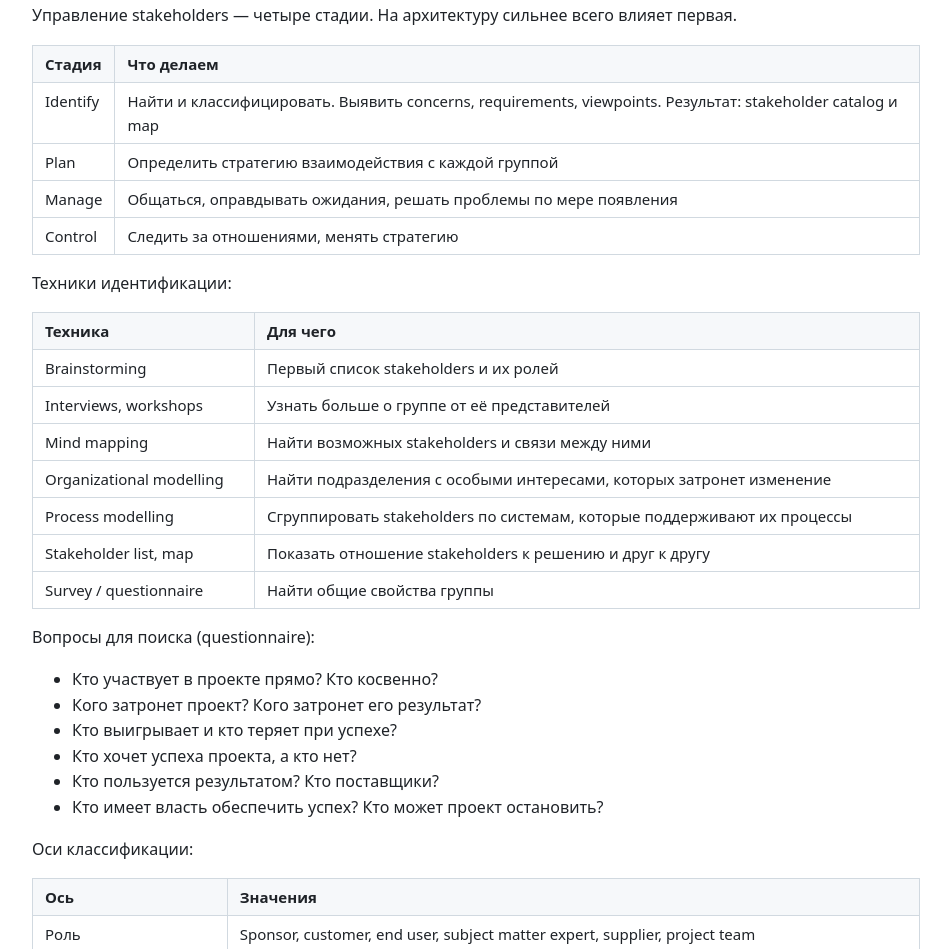
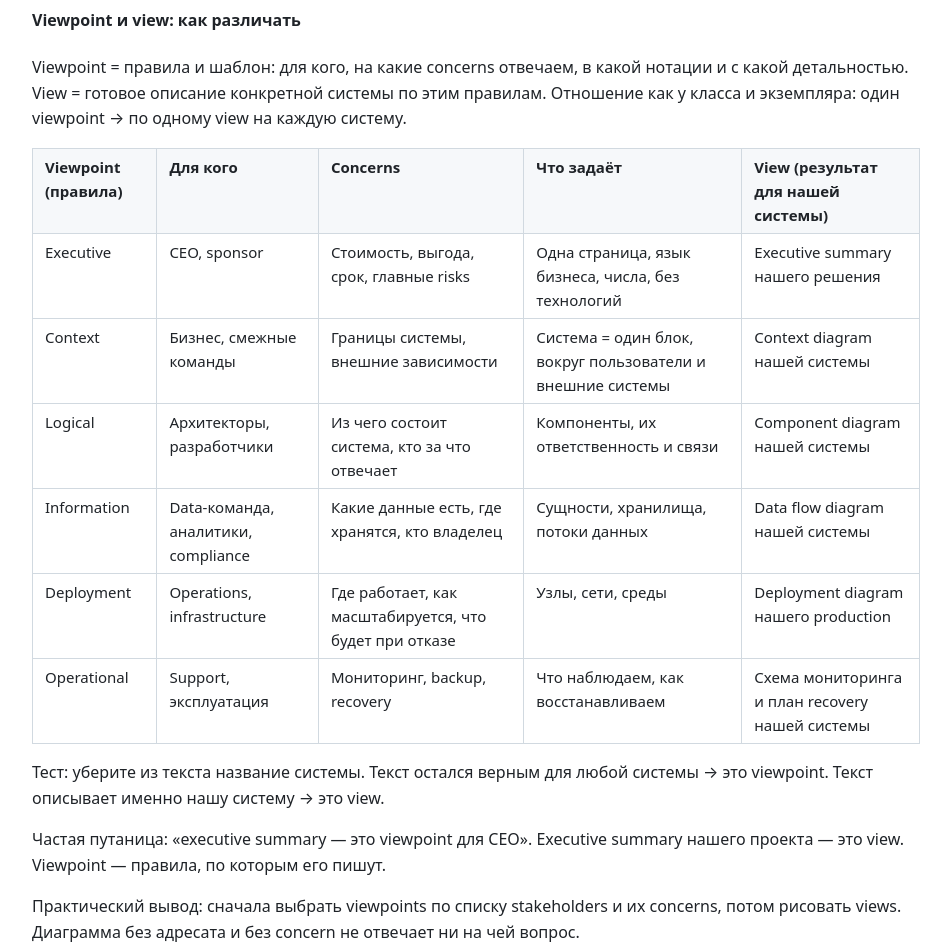
Before and after one commit to natmasslove/sas-materials, a plain HTML site: page html/module-02a.html in a window 1280 px wide. Shown: the part 1337-2286 px from the top of the page, without its empty margins (164-1115 px from the left). Drawn offline with Linux system fonts and the light colour scheme.

Commit message:
Module 2A: add viewpoint vs view subsection; drop one question
Co-Authored-By: Claude Fable 5.2 <noreply@anthropic.com>

```diff
--- a/html/module-02a.html
+++ b/html/module-02a.html
@@ -70,6 +70,66 @@
 </tbody>
 </table></div>
 <p>Принцип: одна модель не может показать сложную систему так, чтобы её поняли все stakeholders. Отсюда несколько views.</p>
+<h4>Viewpoint и view: как различать</h4>
+<p>Viewpoint = правила и шаблон: для кого, на какие concerns отвечаем, в какой нотации и с какой детальностью. View = готовое описание конкретной системы по этим правилам. Отношение как у класса и экземпляра: один viewpoint → по одному view на каждую систему.</p>
+<div class="table"><table>
+<thead>
+<tr>
+<th>Viewpoint (правила)</th>
+<th>Для кого</th>
+<th>Concerns</th>
+<th>Что задаёт</th>
+<th>View (результат для нашей системы)</th>
+</tr>
+</thead>
+<tbody>
+<tr>
+<td>Executive</td>
+<td>CEO, sponsor</td>
+<td>Стоимость, выгода, срок, главные risks</td>
+<td>Одна страница, язык бизнеса, числа, без технологий</td>
+<td>Executive summary нашего решения</td>
+</tr>
+<tr>
+<td>Context</td>
+<td>Бизнес, смежные команды</td>
+<td>Границы системы, внешние зависимости</td>
+<td>Система = один блок, вокруг пользователи и внешние системы</td>
+<td>Context diagram нашей системы</td>
+</tr>
+<tr>
+<td>Logical</td>
+<td>Архитекторы, разработчики</td>
+<td>Из чего состоит система, кто за что отвечает</td>
+<td>Компоненты, их ответственность и связи</td>
+<td>Component diagram нашей системы</td>
+</tr>
+<tr>
+<td>Information</td>
+<td>Data-команда, аналитики, compliance</td>
+<td>Какие данные есть, где хранятся, кто владелец</td>
+<td>Сущности, хранилища, потоки данных</td>
+<td>Data flow diagram нашей системы</td>
+</tr>
+<tr>
+<td>Deployment</td>
+<td>Operations, infrastructure</td>
+<td>Где работает, как масштабируется, что будет при отказе</td>
+<td>Узлы, сети, среды</td>
+<td>Deployment diagram нашего production</td>
+</tr>
+<tr>
+<td>Operational</td>
+<td>Support, эксплуатация</td>
+<td>Мониторинг, backup, recovery</td>
+<td>Что наблюдаем, как восстанавливаем</td>
+<td>Схема мониторинга и план recovery нашей системы</td>
+</tr>
+</tbody>
+</table></div>
+<p>Тест: уберите из текста название системы. Текст остался верным для любой системы → это viewpoint. Текст описывает именно нашу систему → это view.</p>
+<p>Частая путаница: «executive summary — это viewpoint для CEO». Executive summary нашего проекта — это view. Viewpoint — правила, по которым его пишут.</p>
+<p>Практический вывод: сначала выбрать viewpoints по списку stakeholders и их concerns, потом рисовать views. Диаграмма без адресата и без concern не отвечает ни на чей вопрос.</p>
 <p>Управление stakeholders — четыре стадии. На архитектуру сильнее всего влияет первая.</p>
 <div class="table"><table>
 <thead>
@@ -198,7 +258,6 @@
 <ol>
 <li>Запишите за 2 минуты stakeholders вашего текущего проекта. Затем пройдите вопросы для поиска выше. Кто добавился в список?</li>
 <li>Выберите одного stakeholder из списка. Назовите его главный concern одной фразой.</li>
-<li>Кого в вашем проекте нашли поздно? Чего это стоило?</li>
 </ol>
 </div>
 <h3>3. Приоритет stakeholders и views для них</h3>
```
